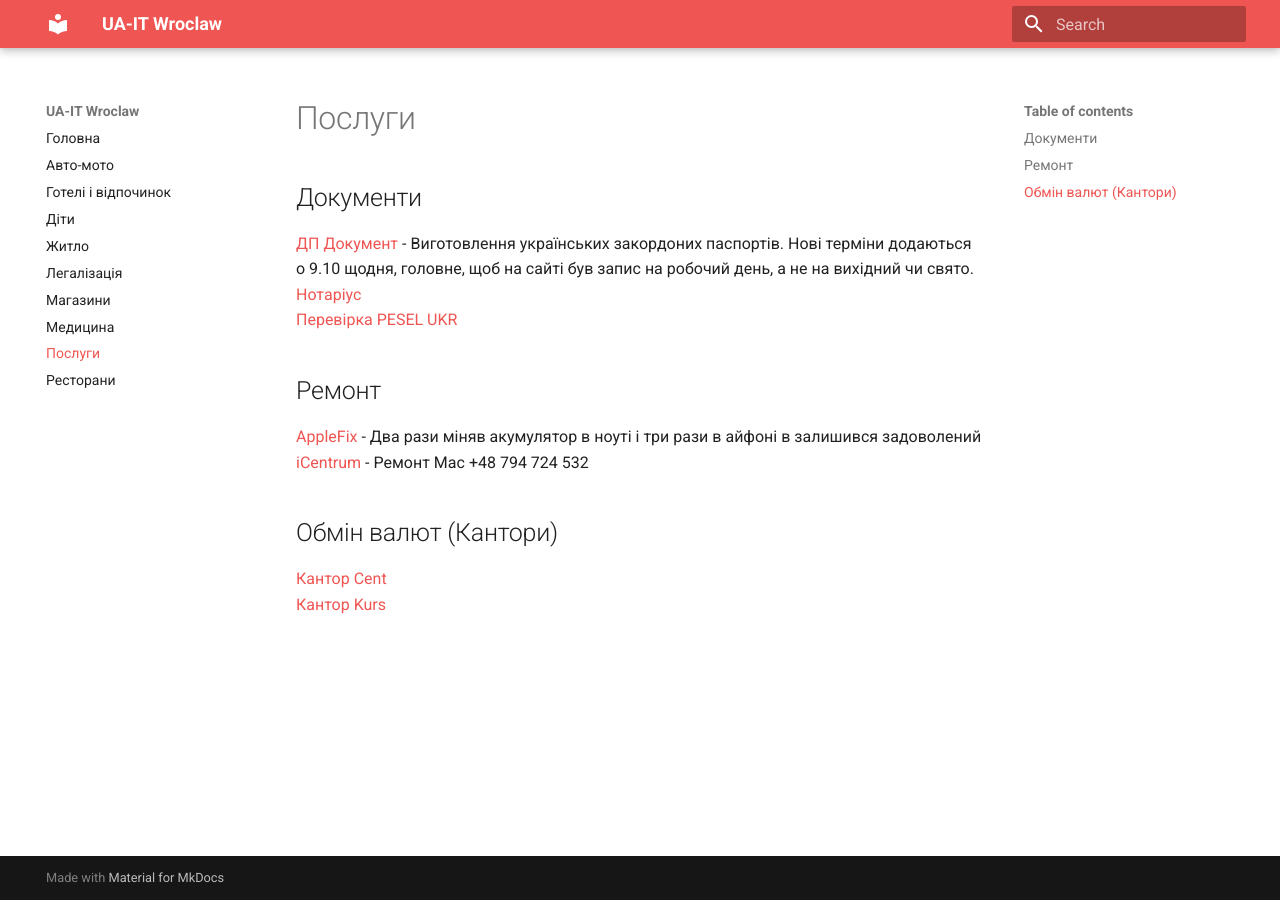
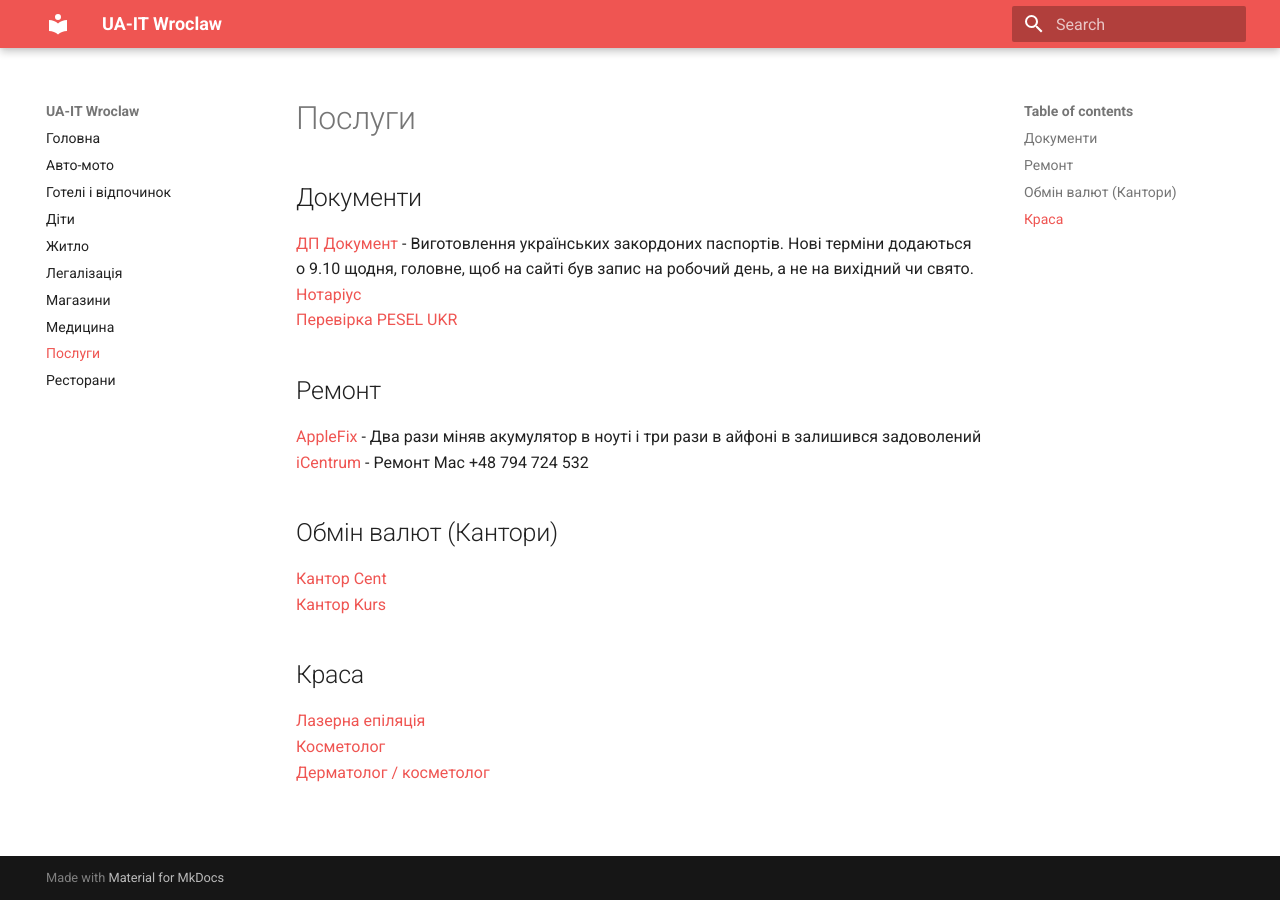
Before and after one commit to WladMl/ua-it-wro, an MkDocs documentation site: the page built from docs/services.md, in a window 1280 px wide. Built offline with MkDocs 1.6.1 and Material for MkDocs 9.7.7, drawn with Linux system fonts in a browser that asks for light colours.

Commit message:
fix content

```diff
--- a/docs/services.md
+++ b/docs/services.md
@@ -16,7 +16,10 @@
 [Кантор Cent][6] <br />
 [Кантор Kurs][7] <br />
 
-
+## Краса
+[Лазерна епіляція][8] <br />
+[Косметолог][9] <br />
+[Дерматолог / косметолог][10] <br />
 
 <!-- resources -->
 
```
Also changed, not shown: other parts of docs/services.md (+3 -0 lines), docs/shops.md (+1 -1 lines).
